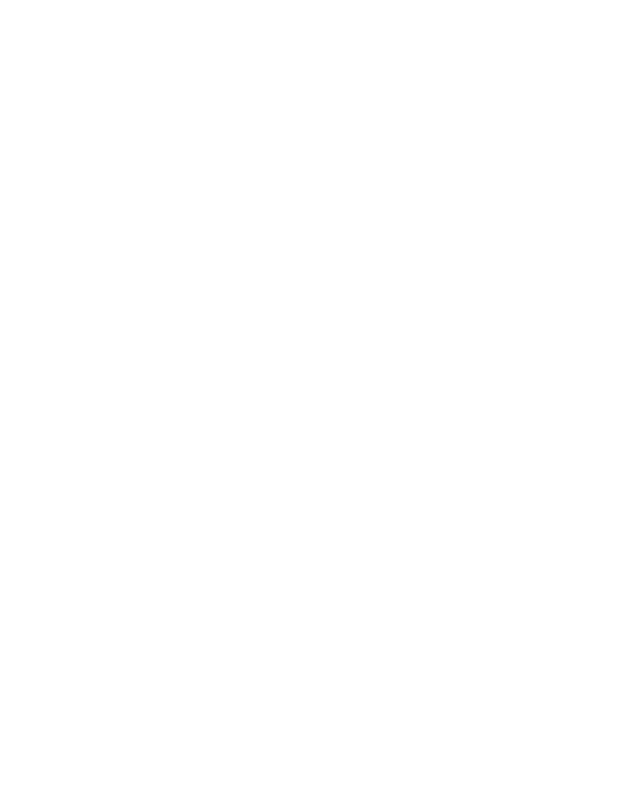
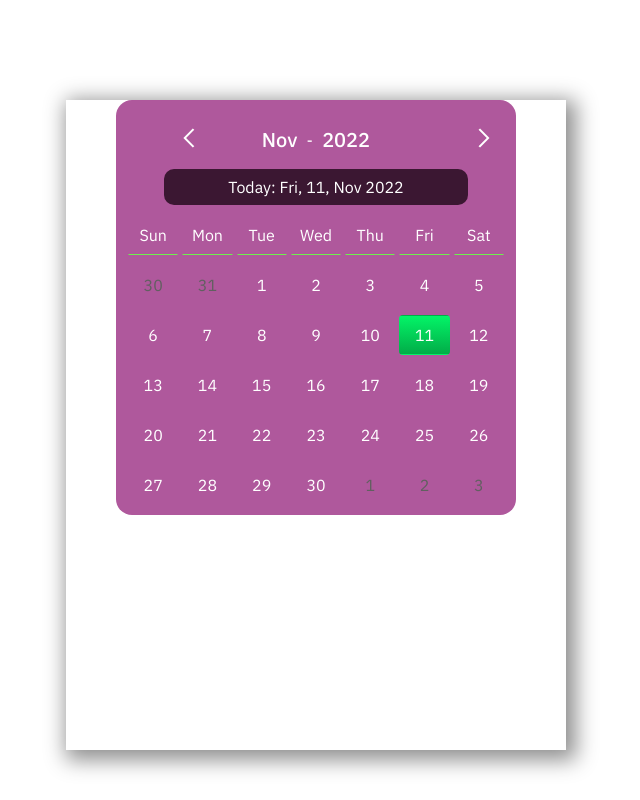
Before and after one commit to LuizaCalife/TutApp, a plain HTML site: page src/screens/Agenda/agenda.html in a window 1280 px wide. Shown: the whole page, without its empty margins (62-702 px from the left). Drawn offline with Linux system fonts and the light colour scheme.

Commit message:
Calendario adicionado

```diff
--- a/src/screens/Agenda/agenda.html
+++ b/src/screens/Agenda/agenda.html
@@ -4,7 +4,14 @@
     <meta charset="UTF-8" />
     <meta http-equiv="X-UA-Compatible" content="IE=edge" />
     <meta name="viewport" content="width=device-width, initial-scale=1.0" />
+    <link rel="stylesheet" href="style.css" />
+
     <title>Agenda</title>
   </head>
-  <body></body>
+  <body class="position">
+
+  </body>
+  <div class="calendar">
+    <script src="script.js"></script>
+  </div>
 </html>
--- /dev/null
+++ b/src/screens/Agenda/script.js
@@ -0,0 +1,230 @@
+//check the console for date click event
+//Fixed day highlight
+//Added previous month and next month view
+
+function CalendarControl() {
+  const calendar = new Date();
+  const calendarControl = {
+    localDate: new Date(),
+    prevMonthLastDate: null,
+    calWeekDays: ["Sun", "Mon", "Tue", "Wed", "Thu", "Fri", "Sat"],
+    calMonthName: [
+      "Jan",
+      "Feb",
+      "Mar",
+      "Apr",
+      "May",
+      "Jun",
+      "Jul",
+      "Aug",
+      "Sep",
+      "Oct",
+      "Nov",
+      "Dec",
+    ],
+    daysInMonth: function (month, year) {
+      return new Date(year, month, 0).getDate();
+    },
+    firstDay: function () {
+      return new Date(calendar.getFullYear(), calendar.getMonth(), 1);
+    },
+    lastDay: function () {
+      return new Date(calendar.getFullYear(), calendar.getMonth() + 1, 0);
+    },
+    firstDayNumber: function () {
+      return calendarControl.firstDay().getDay() + 1;
+    },
+    lastDayNumber: function () {
+      return calendarControl.lastDay().getDay() + 1;
+    },
+    getPreviousMonthLastDate: function () {
+      let lastDate = new Date(
+        calendar.getFullYear(),
+        calendar.getMonth(),
+        0
+      ).getDate();
+      return lastDate;
+    },
+    navigateToPreviousMonth: function () {
+      calendar.setMonth(calendar.getMonth() - 1);
+      calendarControl.attachEventsOnNextPrev();
+    },
+    navigateToNextMonth: function () {
+      calendar.setMonth(calendar.getMonth() + 1);
+      calendarControl.attachEventsOnNextPrev();
+    },
+    navigateToCurrentMonth: function () {
+      let currentMonth = calendarControl.localDate.getMonth();
+      let currentYear = calendarControl.localDate.getFullYear();
+      calendar.setMonth(currentMonth);
+      calendar.setYear(currentYear);
+      calendarControl.attachEventsOnNextPrev();
+    },
+    displayYear: function () {
+      let yearLabel = document.querySelector(".calendar .calendar-year-label");
+      yearLabel.innerHTML = calendar.getFullYear();
+    },
+    displayMonth: function () {
+      let monthLabel = document.querySelector(
+        ".calendar .calendar-month-label"
+      );
+      monthLabel.innerHTML = calendarControl.calMonthName[calendar.getMonth()];
+    },
+    selectDate: function (e) {
+      console.log(
+        `${e.target.textContent} ${
+          calendarControl.calMonthName[calendar.getMonth()]
+        } ${calendar.getFullYear()}`
+      );
+    },
+    plotSelectors: function () {
+      document.querySelector(
+        ".calendar"
+      ).innerHTML += `<div class="calendar-inner"><div class="calendar-controls">
+          <div class="calendar-prev"><a href="#"><svg xmlns="http://www.w3.org/2000/svg" width="128" height="128" viewBox="0 0 128 128"><path fill="#666" d="M88.2 3.8L35.8 56.23 28 64l7.8 7.78 52.4 52.4 9.78-7.76L45.58 64l52.4-52.4z"/></svg></a></div>
+          <div class="calendar-year-month">
+          <div class="calendar-month-label"></div>
+          <div>-</div>
+          <div class="calendar-year-label"></div>
+          </div>
+          <div class="calendar-next"><a href="#"><svg xmlns="http://www.w3.org/2000/svg" width="128" height="128" viewBox="0 0 128 128"><path fill="#666" d="M38.8 124.2l52.4-52.42L99 64l-7.77-7.78-52.4-52.4-9.8 7.77L81.44 64 29 116.42z"/></svg></a></div>
+          </div>
+          <div class="calendar-today-date">Today:
+            ${calendarControl.calWeekDays[calendarControl.localDate.getDay()]},
+            ${calendarControl.localDate.getDate()},
+            ${
+              calendarControl.calMonthName[calendarControl.localDate.getMonth()]
+            }
+            ${calendarControl.localDate.getFullYear()}
+          </div>
+          <div class="calendar-body"></div></div>`;
+    },
+    plotDayNames: function () {
+      for (let i = 0; i < calendarControl.calWeekDays.length; i++) {
+        document.querySelector(
+          ".calendar .calendar-body"
+        ).innerHTML += `<div>${calendarControl.calWeekDays[i]}</div>`;
+      }
+    },
+    plotDates: function () {
+      document.querySelector(".calendar .calendar-body").innerHTML = "";
+      calendarControl.plotDayNames();
+      calendarControl.displayMonth();
+      calendarControl.displayYear();
+      let count = 1;
+      let prevDateCount = 0;
+
+      calendarControl.prevMonthLastDate =
+        calendarControl.getPreviousMonthLastDate();
+      let prevMonthDatesArray = [];
+      let calendarDays = calendarControl.daysInMonth(
+        calendar.getMonth() + 1,
+        calendar.getFullYear()
+      );
+      // dates of current month
+      for (let i = 1; i < calendarDays; i++) {
+        if (i < calendarControl.firstDayNumber()) {
+          prevDateCount += 1;
+          document.querySelector(
+            ".calendar .calendar-body"
+          ).innerHTML += `<div class="prev-dates"></div>`;
+          prevMonthDatesArray.push(calendarControl.prevMonthLastDate--);
+        } else {
+          document.querySelector(
+            ".calendar .calendar-body"
+          ).innerHTML += `<div class="number-item" data-num=${count}><a class="dateNumber" href="#">${count++}</a></div>`;
+        }
+      }
+      //remaining dates after month dates
+      for (let j = 0; j < prevDateCount + 1; j++) {
+        document.querySelector(
+          ".calendar .calendar-body"
+        ).innerHTML += `<div class="number-item" data-num=${count}><a class="dateNumber" href="#">${count++}</a></div>`;
+      }
+      calendarControl.highlightToday();
+      calendarControl.plotPrevMonthDates(prevMonthDatesArray);
+      calendarControl.plotNextMonthDates();
+    },
+    attachEvents: function () {
+      let prevBtn = document.querySelector(".calendar .calendar-prev a");
+      let nextBtn = document.querySelector(".calendar .calendar-next a");
+      let todayDate = document.querySelector(".calendar .calendar-today-date");
+      let dateNumber = document.querySelectorAll(".calendar .dateNumber");
+      prevBtn.addEventListener(
+        "click",
+        calendarControl.navigateToPreviousMonth
+      );
+      nextBtn.addEventListener("click", calendarControl.navigateToNextMonth);
+      todayDate.addEventListener(
+        "click",
+        calendarControl.navigateToCurrentMonth
+      );
+      for (var i = 0; i < dateNumber.length; i++) {
+        dateNumber[i].addEventListener(
+          "click",
+          calendarControl.selectDate,
+          false
+        );
+      }
+    },
+    highlightToday: function () {
+      let currentMonth = calendarControl.localDate.getMonth() + 1;
+      let changedMonth = calendar.getMonth() + 1;
+      let currentYear = calendarControl.localDate.getFullYear();
+      let changedYear = calendar.getFullYear();
+      if (
+        currentYear === changedYear &&
+        currentMonth === changedMonth &&
+        document.querySelectorAll(".number-item")
+      ) {
+        document
+          .querySelectorAll(".number-item")
+          [calendar.getDate() - 1].classList.add("calendar-today");
+      }
+    },
+    plotPrevMonthDates: function (dates) {
+      dates.reverse();
+      for (let i = 0; i < dates.length; i++) {
+        if (document.querySelectorAll(".prev-dates")) {
+          document.querySelectorAll(".prev-dates")[i].textContent = dates[i];
+        }
+      }
+    },
+    plotNextMonthDates: function () {
+      let childElemCount =
+        document.querySelector(".calendar-body").childElementCount;
+      //7 lines
+      if (childElemCount > 42) {
+        let diff = 49 - childElemCount;
+        calendarControl.loopThroughNextDays(diff);
+      }
+
+      //6 lines
+      if (childElemCount > 35 && childElemCount <= 42) {
+        let diff = 42 - childElemCount;
+        calendarControl.loopThroughNextDays(42 - childElemCount);
+      }
+    },
+    loopThroughNextDays: function (count) {
+      if (count > 0) {
+        for (let i = 1; i <= count; i++) {
+          document.querySelector(
+            ".calendar-body"
+          ).innerHTML += `<div class="next-dates">${i}</div>`;
+        }
+      }
+    },
+    attachEventsOnNextPrev: function () {
+      calendarControl.plotDates();
+      calendarControl.attachEvents();
+    },
+    init: function () {
+      calendarControl.plotSelectors();
+      calendarControl.plotDates();
+      calendarControl.attachEvents();
+    },
+  };
+  calendarControl.init();
+}
+
+const calendarControl = new CalendarControl();
--- a/src/screens/Agenda/style.css
+++ b/src/screens/Agenda/style.css
@@ -0,0 +1,183 @@
+@import url("https://fonts.googleapis.com/css2?family=IBM+Plex+Sans:wght@100;200;300;400;500;600;700&display=swap");
+
+:root {
+  --calendar-bg-color: #af589c;
+  --calendar-font-color: #fff;
+  --weekdays-border-bottom-color: #6ef04d;
+  --calendar-date-hover-color: #cccccc;
+  --calendar-current-date-color: #3b1732;
+  --calendar-today-color: linear-gradient(to bottom, #03f467, #02ac48);
+  --calendar-today-innerborder-color: transparent;
+  --calendar-nextprev-bg-color: transparent;
+  --next-prev-arrow-color: #fff;
+  --calendar-border-radius: 16px;
+  --calendar-prevnext-date-color: #616060;
+}
+
+* {
+  padding: 0;
+  margin: 0;
+}
+
+.position {
+  text-align: center;
+  font-family: Verdana, sans-serif;
+  color: rgb(83, 127, 98);
+  background-color: #ffffff;
+  color: #03f467;
+  width: 500px;
+  height: 650px;
+  box-shadow: 5px 5px 20px 5px rgb(143, 143, 143);
+  margin-top: 30px;
+  margin-left: 10%;
+  padding: 10 20px 20px 20px;
+}
+
+.calendar {
+  font-family: "IBM Plex Sans", sans-serif;
+  position: relative;
+  max-width: 400px; /*change as per your design need */
+  min-width: 320px;
+  background: var(--calendar-bg-color);
+  color: var(--calendar-font-color);
+  margin: 20px auto;
+  box-sizing: border-box;
+  overflow: hidden;
+  font-weight: normal;
+  border-radius: var(--calendar-border-radius);
+  margin-left: 10%;
+  margin-top: 100px;
+}
+
+.calendar-inner {
+  padding: 10px 10px;
+}
+
+.calendar .calendar-inner .calendar-body {
+  display: grid;
+  grid-template-columns: repeat(7, 1fr);
+  text-align: center;
+}
+
+.calendar .calendar-inner .calendar-body div {
+  padding: 4px;
+  min-height: 30px;
+  line-height: 30px;
+  border: 1px solid transparent;
+  margin: 10px 2px 0px;
+}
+
+.calendar .calendar-inner .calendar-body div:nth-child(-n + 7) {
+  border: 1px solid transparent;
+  border-bottom: 1px solid var(--weekdays-border-bottom-color);
+}
+
+.calendar .calendar-inner .calendar-body div:nth-child(-n + 7):hover {
+  border: 1px solid transparent;
+  border-bottom: 1px solid var(--weekdays-border-bottom-color);
+}
+
+.calendar .calendar-inner .calendar-body div > a {
+  color: var(--calendar-font-color);
+  text-decoration: none;
+  display: flex;
+  justify-content: center;
+}
+
+.calendar .calendar-inner .calendar-body div:hover {
+  border: 1px solid var(--calendar-date-hover-color);
+  border-radius: 4px;
+}
+
+.calendar .calendar-inner .calendar-body div.empty-dates:hover {
+  border: 1px solid transparent;
+}
+
+.calendar .calendar-inner .calendar-controls {
+  display: grid;
+  grid-template-columns: repeat(3, 1fr);
+}
+
+.calendar .calendar-inner .calendar-today-date {
+  display: grid;
+  text-align: center;
+  cursor: pointer;
+  margin: 3px 0px;
+  background: var(--calendar-current-date-color);
+  padding: 8px 0px;
+  border-radius: 10px;
+  width: 80%;
+  margin: auto;
+}
+
+.calendar .calendar-inner .calendar-controls .calendar-year-month {
+  display: flex;
+  min-width: 100px;
+  justify-content: space-evenly;
+  align-items: center;
+}
+
+.calendar .calendar-inner .calendar-controls .calendar-next {
+  text-align: right;
+}
+
+.calendar
+  .calendar-inner
+  .calendar-controls
+  .calendar-year-month
+  .calendar-year-label,
+.calendar
+  .calendar-inner
+  .calendar-controls
+  .calendar-year-month
+  .calendar-month-label {
+  font-weight: 500;
+  font-size: 20px;
+}
+
+.calendar .calendar-inner .calendar-body .calendar-today {
+  background: var(--calendar-today-color);
+  border-radius: 4px;
+}
+
+.calendar .calendar-inner .calendar-body .calendar-today:hover {
+  border: 1px solid transparent;
+}
+
+.calendar .calendar-inner .calendar-body .calendar-today a {
+  outline: 2px solid var(--calendar-today-innerborder-color);
+}
+
+.calendar .calendar-inner .calendar-controls .calendar-next a,
+.calendar .calendar-inner .calendar-controls .calendar-prev a {
+  color: var(--calendar-font-color);
+  font-family: arial, consolas, sans-serif;
+  font-size: 26px;
+  text-decoration: none;
+  padding: 4px 12px;
+  display: inline-block;
+  background: var(--calendar-nextprev-bg-color);
+  margin: 10px 0 10px 0;
+}
+
+.calendar .calendar-inner .calendar-controls .calendar-next a svg,
+.calendar .calendar-inner .calendar-controls .calendar-prev a svg {
+  height: 20px;
+  width: 20px;
+}
+
+.calendar .calendar-inner .calendar-controls .calendar-next a svg path,
+.calendar .calendar-inner .calendar-controls .calendar-prev a svg path {
+  fill: var(--next-prev-arrow-color);
+}
+
+.calendar .calendar-inner .calendar-body .prev-dates,
+.calendar .calendar-inner .calendar-body .next-dates {
+  color: var(--calendar-prevnext-date-color);
+}
+
+.calendar .calendar-inner .calendar-body .prev-dates:hover,
+.calendar .calendar-inner .calendar-body .next-dates:hover {
+  border: 1px solid transparent;
+  pointer-events: none;
+}
```
